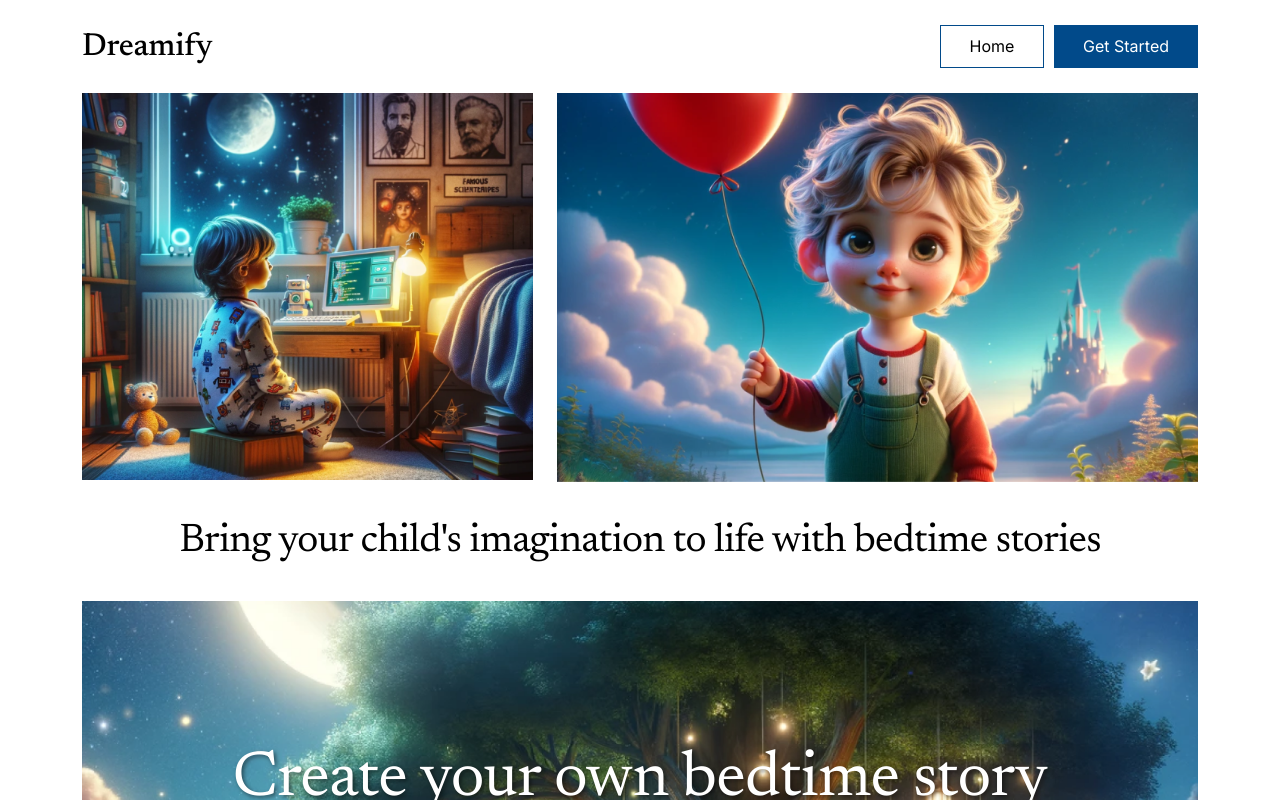
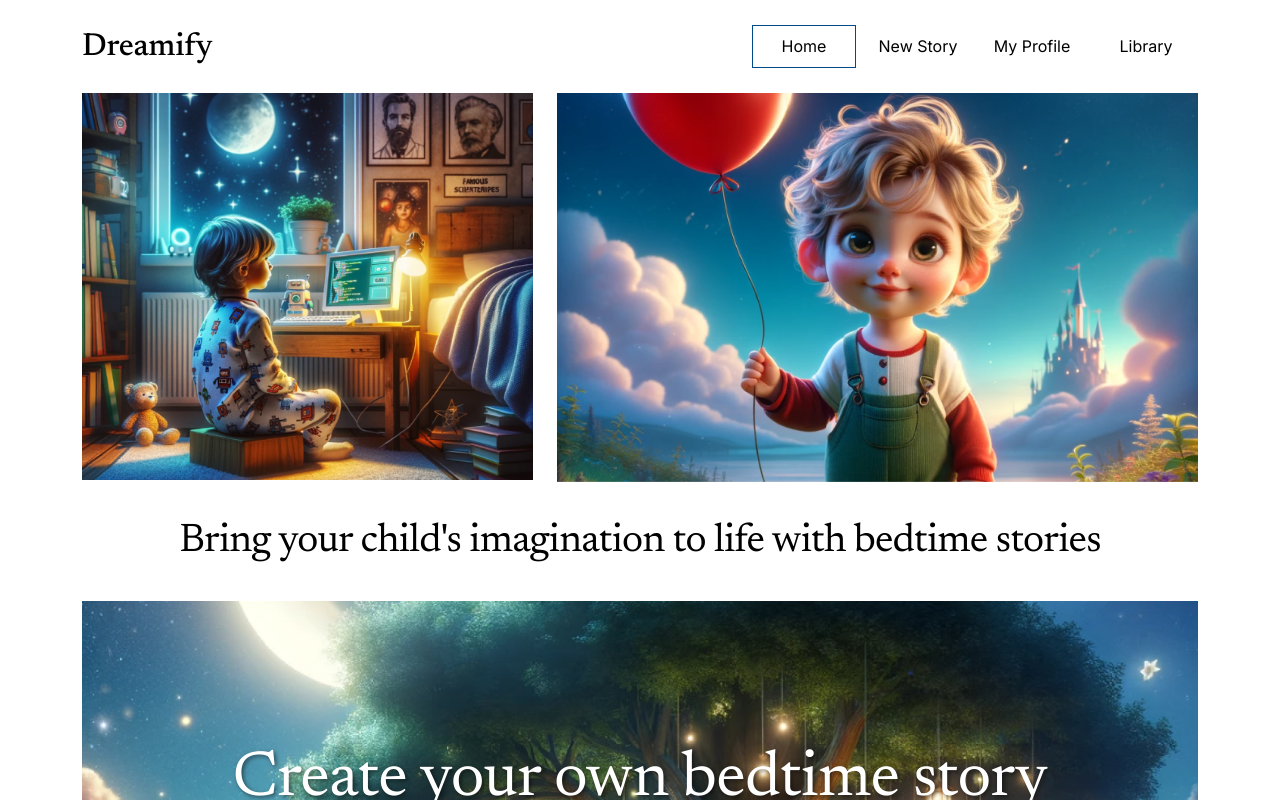
Before and after one commit to minerva-university/cs162-Dreamify, a React (Create React App) app: page / in a window 1280 px wide. Shown: the top 800 px of the page. Built offline with nearby package versions, Linux system fonts and the light colour scheme.

Commit message:
Added IsLoggedIn in Header

```diff
--- a/src/components/Header.js
+++ b/src/components/Header.js
@@ -1,21 +1,62 @@
 import React from 'react';
+import { useLocation } from 'react-router-dom';
 import { Container, Navbar, Nav } from 'react-bootstrap';
 import styles from './styles/Header.module.css';
 
-export default function Page() {
+export default function Header({ isLoggedIn }) {
+  const location = useLocation();
+  const path = location.pathname;
+
+  // Function to determine the button's class based on the current path
+  const getButtonClass = (buttonPath) => {
+    return path === buttonPath ? styles.button_selected : styles.button_navbar;
+  };
+
   return (
-    <Navbar expand="lg" className={styles.Header_2_2}>
+    <Navbar expand="lg" className={styles.Header}>
       <Container>
-        <Navbar.Brand href="#home" className={styles.Dreamify_2_4}>Dreamify</Navbar.Brand>
+        <Navbar.Brand href="/" className={styles.Dreamify}>Dreamify</Navbar.Brand>
         <Navbar.Toggle aria-controls="basic-navbar-nav" />
         <Navbar.Collapse id="basic-navbar-nav">
-          <Nav className={`me-auto ${styles.NavLinksContainer}`}> {/* Adjust alignment and gap here */}
-            <div className={styles.Rectangle_2_2_3}> {/* Center content */}
-              <Nav.Link href="#home" className={styles.Home_2_5}>Home</Nav.Link>
+          <Nav className={`me-auto ${styles.NavLinksContainer}`}>
+
+
+            {/* Conditional rendering based on isLoggedIn */}
+            {isLoggedIn ? (
+              // Show "Get Started" if not logged in
+              <>
+              {/* Home Button */}
+              <div className={styles.button_navbar}>
+              <Nav.Link href="/" className={styles.text_navbar}>Home</Nav.Link>
             </div>
-            <div className={styles.Rectangle_3_2_6}> {/* Center content */}
-              <Nav.Link href="#get-started" className={styles.GetStarted_2_7}>Get Started</Nav.Link>
+              <div className={styles.button_navbar}>
+                  <Nav.Link href="/login" className={styles.text_navbar}>Log In</Nav.Link>
+              </div>
+
+              <div className={styles.button_get_started}>
+                <Nav.Link href="/signup" className={styles.text_get_started}>Get Started</Nav.Link>
+              </div>
+              </>
+            ) : (
+              // Show "New Story", "My Profile", and "Library" if logged in
+              <>
+              <div className={getButtonClass("/")}>
+              <Nav.Link href="/" className={styles.text_navbar}>Home</Nav.Link>
             </div>
+                {/* New Story Button */}
+                <div className={getButtonClass("/newstory")}>
+                  <Nav.Link href="/newstory" className={styles.text_navbar}>New Story</Nav.Link>
+                </div>
+                {/* My Profile Button */}
+                <div className={getButtonClass("/myprofile")}>
+                  <Nav.Link href="/myprofile" className={styles.text_navbar}>My Profile</Nav.Link>
+                </div>
+                {/* Library Button */}
+                <div className={getButtonClass("/library")}>
+                  <Nav.Link href="/library" className={styles.text_navbar}>Library</Nav.Link>
+                </div>
+              </>
+            )}
           </Nav>
         </Navbar.Collapse>
       </Container>
--- a/src/components/styles/Header.module.css
+++ b/src/components/styles/Header.module.css
@@ -1,7 +1,10 @@
 @import "https://fonts.googleapis.com/css?family=Newsreader:0,500&display=swap";
 @import "https://fonts.googleapis.com/css?family=Inter:0,400&display=swap";
 @import "https://fonts.googleapis.com/css?family=Newsreader:0,500&display=swap";
-.Header_2_2 {
+
+/* CONSTANTS */
+
+.Header {
   background: #fff;
   width: 100%;
   height: 100%;
@@ -9,19 +12,8 @@
   overflow: hidden;
 }
 
-.Rectangle_2_2_3 {
-  box-sizing: border-box;
-  background: #fff;
-  border: 1px solid #014a8a;
-  flex-shrink: 0;
-  width: 104px;
-  height: 43px;
-  display: flex;
-  justify-content: center;
-  align-items: center;
-  text-align: center;
-}
-.Dreamify_2_4 {
+
+.Dreamify {
   color: #000;
   font-feature-settings:
     "clig" off,
@@ -34,7 +26,47 @@
   line-height: 100%;
   display: inline-block;
 }
-.Home_2_5 {
+
+.NavLinksContainer {
+    display: flex;
+    gap: 10px; /* Adjust the gap size as needed */
+    align-items: center;
+    justify-content: flex-end;
+    width: 100%;
+  }
+
+
+
+  /* SELECTED PAGE BUTTON*/
+  .button_selected {
+    box-sizing: border-box;
+    background: #fff;
+    border: 1px solid #014A8A;
+    flex-shrink: 0;
+    width: 104px;
+    height: 43px;
+    display: flex;
+    justify-content: center;
+    align-items: center;
+    text-align: center;
+  }
+
+
+  /* NON-SELECTED PAGE BUTTON */
+
+  .button_navbar {
+    box-sizing: border-box;
+    background: #fff;
+    flex-shrink: 0;
+    width: 104px;
+    height: 43px;
+    display: flex;
+    justify-content: center;
+    align-items: center;
+    text-align: center;
+  }
+
+  .text_navbar {
     color: #000;
     text-align: center;
     font-feature-settings:
@@ -47,7 +79,10 @@
     line-height: 130%;
     display: inline-block;
   }
-.Rectangle_3_2_6 {
+
+  /* GET STARTED BUTTON*/
+
+  .button_get_started {
     box-sizing: border-box;
     background: #014a8a;
     flex-shrink: 0;
@@ -58,7 +93,7 @@
     align-items: center;
     text-align: center;
   }
-.GetStarted_2_7 {
+  .text_get_started{
     color: #fff;
     text-align: center;
     font-feature-settings:
@@ -71,11 +106,3 @@
     line-height: 130%;
     display: inline-block;
   }
-
-.NavLinksContainer {
-    display: flex;
-    gap: 10px; /* Adjust the gap size as needed */
-    align-items: center;
-    justify-content: flex-end;
-    width: 100%;
-  }
```
Also changed, not shown: src/assets/home_page/hp_star.png (added). Lines whose indentation alone changed are shown as unchanged.
